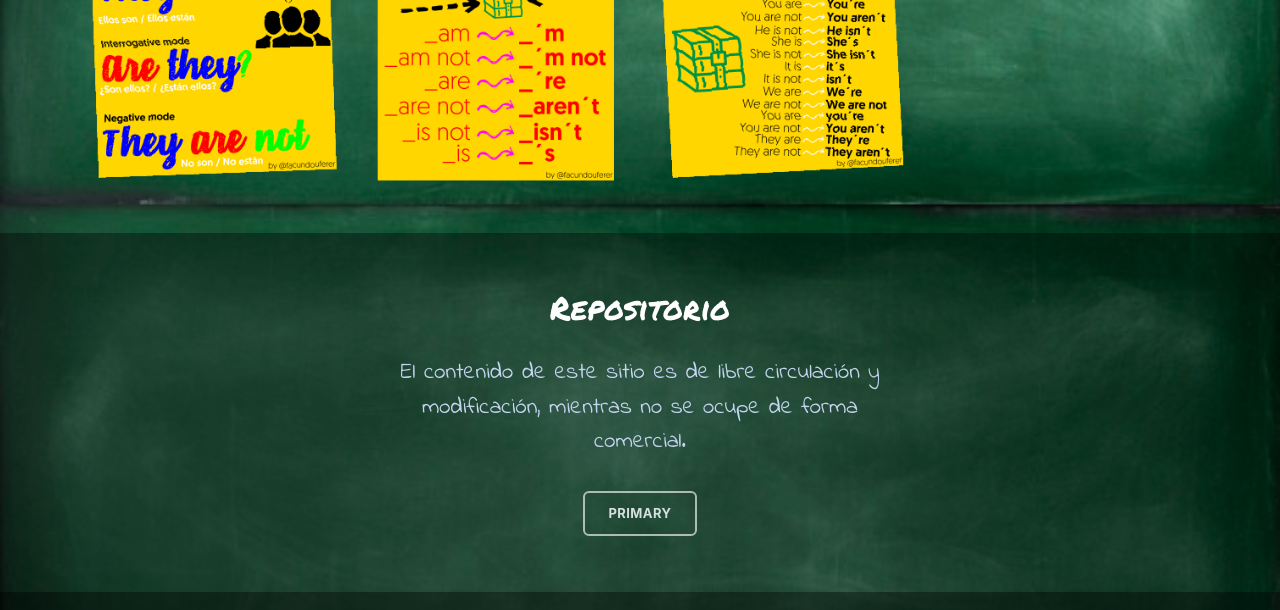
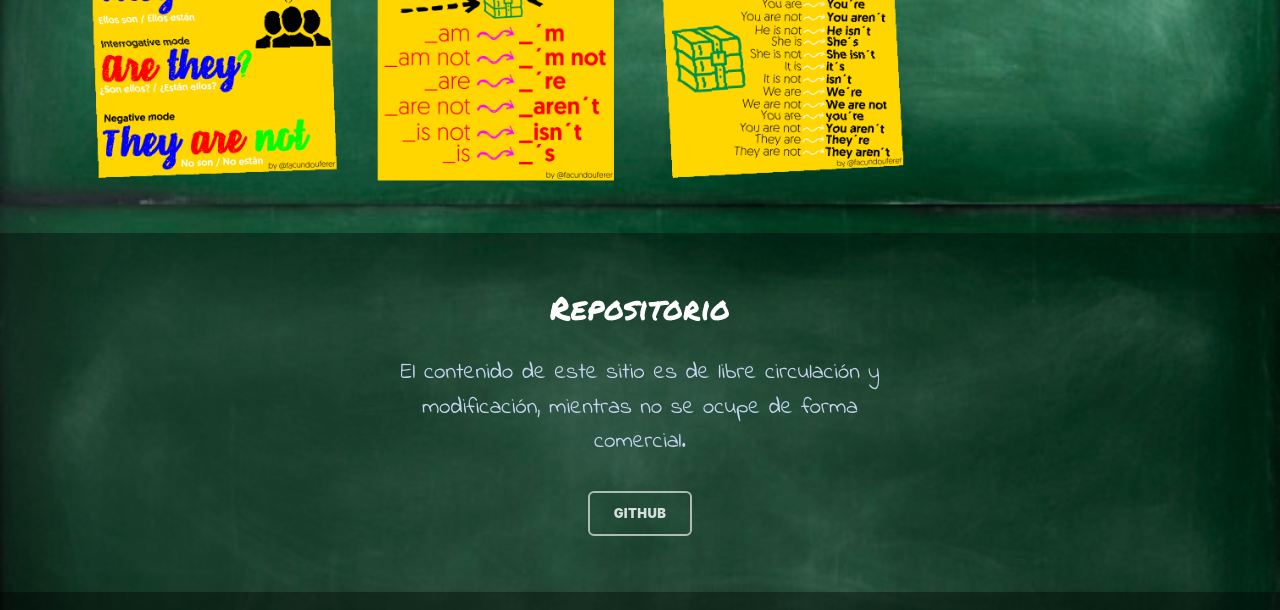
Before and after one commit to facundouferer/eduposticks, a plain HTML site: page index.html in a window 1280 px wide. Shown: the part 3926-4536 px from the top of the page. Drawn offline with nearby package versions, Linux system fonts and the light colour scheme.

Commit message:
León Gieco

```diff
--- a/index.html
+++ b/index.html
@@ -163,7 +163,7 @@
             </div>
             <!-- End: Intro -->
             <!-- Start: Buttons -->
-            <div class="buttons"><a class="btn btn-primary" role="button" data-bs-hover-animate="pulse" href="https://github.com/juanfacundouf/eduposticks" target="_blank">Primary</a></div>
+            <div class="buttons"><a class="btn btn-primary" role="button" data-bs-hover-animate="pulse" href="https://github.com/juanfacundouf/eduposticks" target="_blank"><strong>github</strong></a></div>
             <!-- End: Buttons -->
         </div>
     </div>
```
